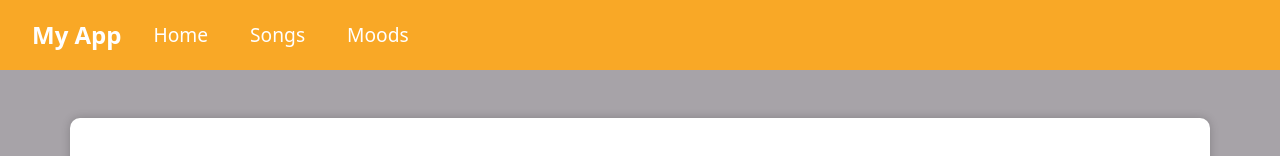
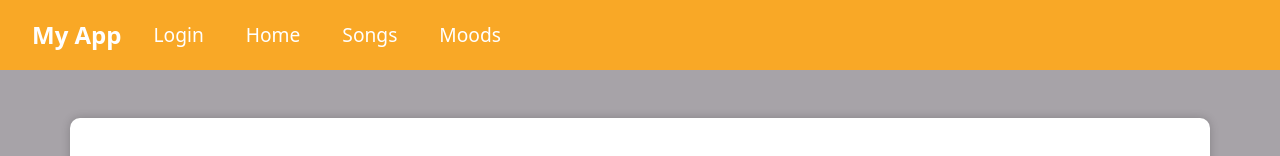
Before and after one commit to paulmcgonigle1/MoodChartApp, an Angular app: page / in a window 1280 px wide. Shown: the top 156 px of the page. Built offline with nearby package versions, Linux system fonts and the light colour scheme.

Commit message:
Updated Routing

```diff
--- a/src/app/app-routing.module.ts
+++ b/src/app/app-routing.module.ts
@@ -9,6 +9,7 @@ import { AuthGuard } from './guards/auth-guard/auth-guard.component';
 
 const routes: Routes = [
   {path: '', component:LoginComponent},
+  {path: 'login', component:LoginComponent},
   {path: 'home', component:HomeComponent},
   {path: 'songs', component:SongsComponent,canActivate:[AuthGuard]},
   {path: 'moods', component:PlaylistmoodsComponent, canActivate:[AuthGuard]},
--- a/src/app/pages/navbar/navbar.component.html
+++ b/src/app/pages/navbar/navbar.component.html
@@ -6,6 +6,9 @@
     </button>
     <div class="collapse navbar-collapse" id="navbarNav">
       <ul class="navbar-nav me-auto mb-2 mb-lg-0">
+        <li class="nav-item">
+          <a class="nav-link" routerLink="/login" routerLinkActive="active">Login</a>
+        </li>
         <li class="nav-item">
           <a class="nav-link" routerLink="/home" routerLinkActive="active">Home</a>
         </li>
--- a/src/environments/environment.prod.ts
+++ b/src/environments/environment.prod.ts
@@ -1,7 +1,7 @@
 export const environment = {
   production: true,
   clientId: 'c81078cdef9b4b0a9b67759341b0e85f',
-  redirectUrl: 'https://moodify3.web.app/callback',
+  redirectUrl: 'https://moodify4-c62cf.web.app/callback',
   scopes:[
       "user-read-currently-playing",
   "user-read-recently-played",
```
Also changed, not shown: 1 other file (tests, documents, lock files or other folders).
